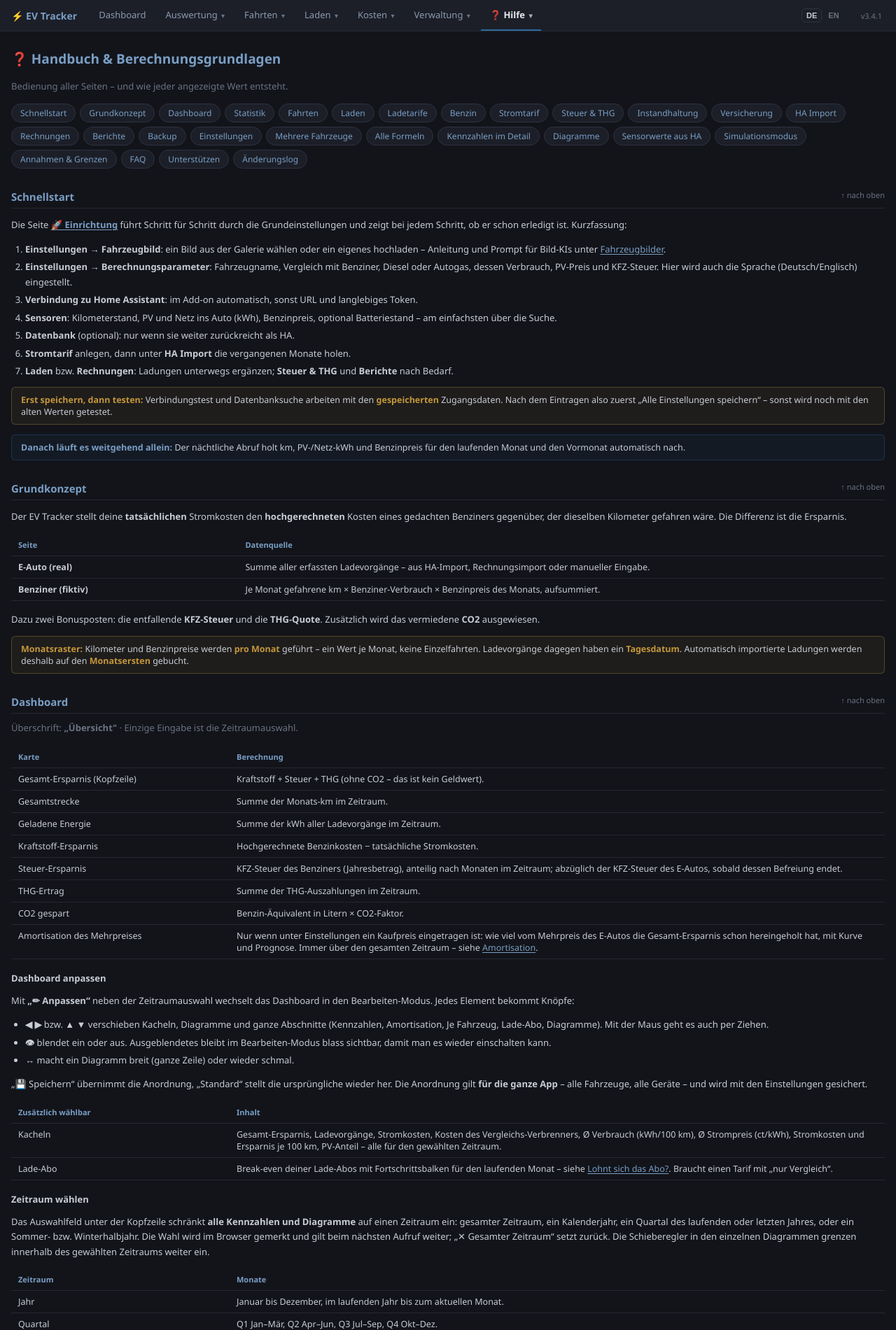
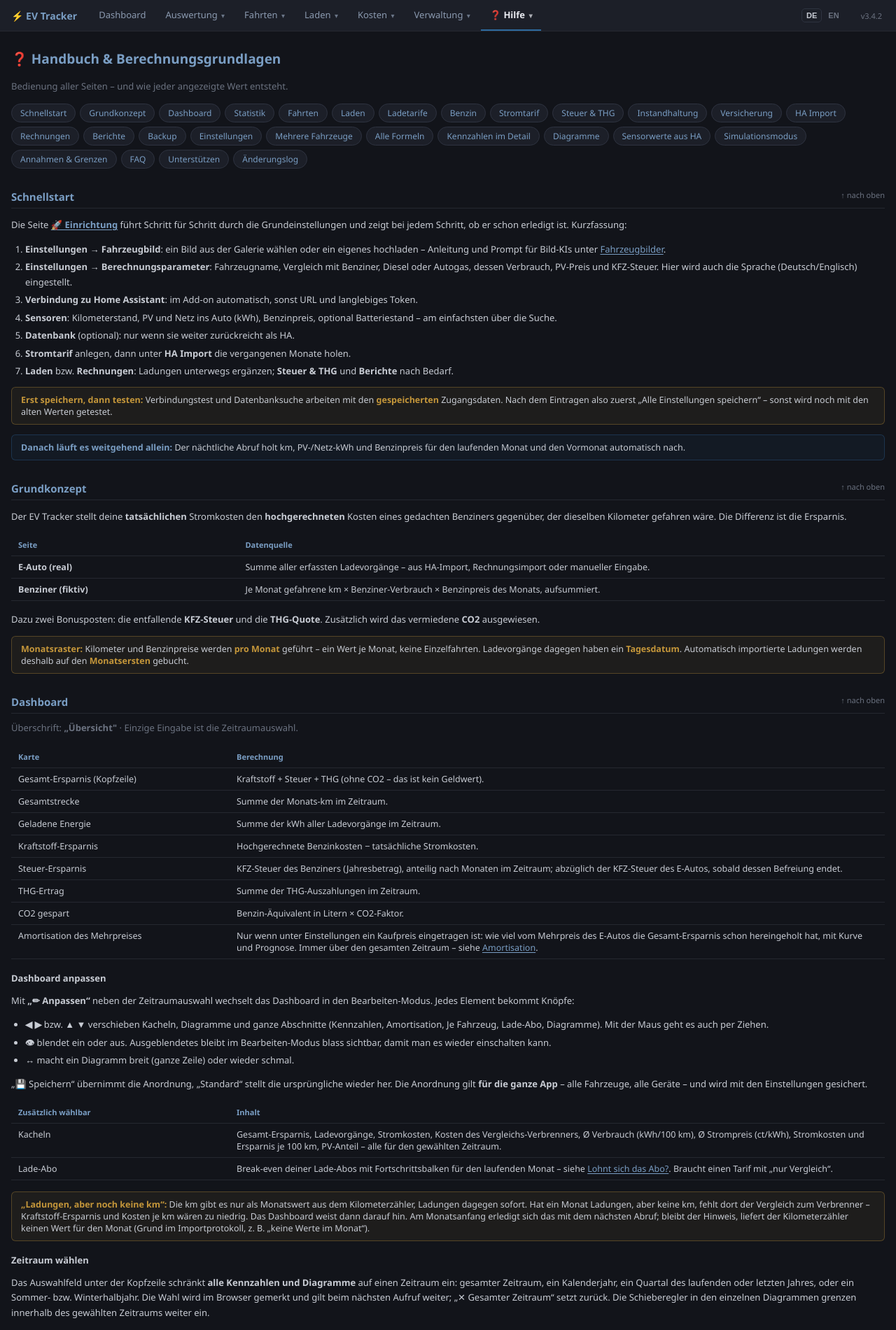
Before and after one commit to HasenbeinMH/ev-tracker-ha, a FastAPI app: page /hilfe in a window 1280 px wide. Shown: the top 1901 px of the page at 70% size. Run offline with FastAPI, Linux system fonts and the light colour scheme; data comes from the database, SQL or seed files in the repository.

Commit message:
Version 3.4.2: Ladungen ohne km
- Dashboard: Hinweis, wenn ein Monat Ladungen, aber noch keine km hat –
  Kraftstoff-Ersparnis und Kosten je km sind dort unvollstaendig
- Ladungen aus Home Assistant: km des Monats werden beim Empfang sofort
  mit abgerufen (hoechstens alle 10 Minuten, nur mit automatischem Abruf)
- Hilfe DE/EN, Uebersetzungen, neuer Test km_test.py

Co-Authored-By: Claude Opus 5.5 <noreply@anthropic.com>

```diff
--- a/config.yaml
+++ b/config.yaml
@@ -3,7 +3,7 @@
 # + webapp/Dockerfile verwenden.
 # version: muss synchron zu version.py VERSION gehalten werden (siehe dort).
 name: EV Tracker
-version: "3.4.1"
+version: "3.4.2"
 slug: ev_tracker
 description: Ladekosten, Ersparnis und Statistik für ein oder mehrere E-Autos – als Add-on direkt in Home Assistant, auf Deutsch oder Englisch.
 url: "https://github.com/HasenbeinMH/ev-tracker-ha"
--- a/version.py
+++ b/version.py
@@ -19,10 +19,20 @@ Zaehlweise: major = grosse Umbauten, minor = neue Funktion,
 patch = Fehlerbehebung oder Detailverbesserung.
 """
 
-VERSION = "3.4.1"
+VERSION = "3.4.2"
 
 # Neueste Version zuerst. "aenderungen" ist eine Liste von Klartextzeilen.
 CHANGELOG = [
+    {
+        "version": "3.4.2",
+        "datum": "2026-10-04",
+        "titel": "Ladungen ohne km",
+        "aenderungen": [
+            "Dashboard: Hinweis, wenn ein Monat Ladungen, aber noch keine km hat – dort sind Kraftstoff-Ersparnis und Kosten je km unvollstaendig (typisch am Monatsanfang bis zum naechsten Abruf)",
+            "Ladungen aus Home Assistant: beim Empfang werden die km des Monats sofort mit abgerufen (hoechstens alle 10 Minuten, nur mit automatischem Abruf) statt erst in der Nacht; Ergebnis im Importprotokoll",
+            "Hilfe ergaenzt; neuer Test km_test.py",
+        ],
+    },
     {
         "version": "3.4.1",
         "datum": "2026-10-04",
--- a/webapp/app.py
+++ b/webapp/app.py
@@ -919,7 +919,7 @@ HA_API = "HA-API"
 IMPORT_WERTE = ("km", "pv", "wallbox", "kosten", "benzin")
 
 
-def _fetch_monat(client, quelle, cfg, year, month):
+def _fetch_monat(client, quelle, cfg, year, month, nur=None):
     """Holt alle Werte eines Monats: zuerst aus der eingestellten Datenbank
     (datenquellen.py), was dort fehlt aus der HA-API.
     Unter "_quelle" steht je Wert, woher er kam (Name der Datenbank, HA_API oder None),
@@ -964,7 +964,7 @@ def _fetch_monat(client, quelle, cfg, year, month):
             return None
         return None
 
-    for key in IMPORT_WERTE:
+    for key in nur or IMPORT_WERTE:
         if key == "kosten" and not (cfg.get("ha_wallbox_cost") or cfg.get("fn_wallbox_cost")):
             out[key] = None             # optional – ohne Sensor kein Hinweis
             out["_quelle"][key] = None
@@ -1822,7 +1822,49 @@ async def ladung_empfangen(request: Request):
         _log_import([f"✗ Ladung aus HA abgelehnt: {e} · {str(daten)[:200]}"])
         return JSONResponse({"ok": False, "error": str(e)}, status_code=422)
     _log_import([heimladung.protokoll_text(ergebnis)])
+    # Die km des Monats gleich mit holen – sonst stuende die Ladung bis zum naechtlichen
+    # Abruf ohne km da (Dashboard: Ersparnis des Monats unvollstaendig)
+    threading.Thread(target=_km_nachziehen, args=(ergebnis["datum"][:7], ergebnis["fahrzeug"]),
+                     daemon=True).start()
     return ergebnis
+
+
+_km_zuletzt = {}
+_km_sperre = threading.Lock()
+KM_NACHZIEHEN_ABSTAND = 600     # Sekunden je Fahrzeug und Monat
+
+
+def _km_nachziehen(monat: str, fid: int) -> float | None:
+    """Kilometer eines Monats nach einer Ladung aus HA aktualisieren – hoechstens alle
+    10 Minuten je Fahrzeug und Monat (mehrere Ladungen kurz hintereinander). Nur mit
+    eingeschaltetem automatischem Abruf. Gibt die km zurueck (None = nicht gelesen)."""
+    import time
+    if db.SCHEMA_ZU_NEU or db.get_mail_settings().get("auto_import", "1") != "1":
+        return None
+    jetzt = time.monotonic()
+    with _km_sperre:
+        if jetzt - _km_zuletzt.get((fid, monat), -KM_NACHZIEHEN_ABSTAND) < KM_NACHZIEHEN_ABSTAND:
+            return None
+        _km_zuletzt[(fid, monat)] = jetzt
+    try:
+        cfg = db.get_ha_settings(fid)
+        verbindung = _ha_verbindung(cfg)
+        client = HAClient(**verbindung) if verbindung else None
+        dq = datenquellen.aus_einstellungen(cfg)
+        if client is None and dq is None:
+            return None
+        werte = _fetch_monat(client, dq, cfg, int(monat[:4]), int(monat[5:7]), nur=("km",))
+        km = werte.get("km")
+        if km:
+            db.set_fahrt_monat(monat, round(km, 1), fahrzeug_id=fid)
+            _log_import([f"{monat}: km nach Ladung aus HA aktualisiert: {km:.0f} km "
+                         f"({werte['_quelle']['km']})"])
+            return km
+        grund = (werte["_grund"].get("km") or {}).get("lang") or "keine Werte im Monat"
+        _log_import([f"{monat}: km nach Ladung aus HA nicht gelesen – {grund}"])
+    except Exception as e:
+        _log_import([f"{monat}: km nach Ladung aus HA nicht aktualisiert ({e})"])
+    return None
 
 
 @app.post("/einstellungen/push-token")
--- a/webapp/templates/hilfe.html
+++ b/webapp/templates/hilfe.html
@@ -133,6 +133,7 @@
   <tr><td>Kacheln</td><td>Gesamt-Ersparnis, Ladevorgänge, Stromkosten, Kosten des Vergleichs-Verbrenners, Ø Verbrauch (kWh/100 km), Ø Strompreis (ct/kWh), Stromkosten und Ersparnis je 100 km, PV-Anteil – alle für den gewählten Zeitraum.</td></tr>
   <tr><td>Lade-Abo</td><td>Break-even deiner Lade-Abos mit Fortschrittsbalken für den laufenden Monat – siehe <a href="#abo-vergleich">Lohnt sich das Abo?</a>. Braucht einen Tarif mit „nur Vergleich“.</td></tr>
 </table>
+<div class="hb-warn"><b>„Ladungen, aber noch keine km“:</b> Die km gibt es nur als Monatswert aus dem Kilometerzähler, Ladungen dagegen sofort. Hat ein Monat Ladungen, aber keine km, fehlt dort der Vergleich zum Verbrenner – Kraftstoff-Ersparnis und Kosten je km wären zu niedrig. Das Dashboard weist dann darauf hin. Am Monatsanfang erledigt sich das mit dem nächsten Abruf; bleibt der Hinweis, liefert der Kilometerzähler keinen Wert für den Monat (Grund im Importprotokoll, z. B. „keine Werte im Monat“).</div>
 <h3 id="zeitraum">Zeitraum wählen</h3>
 <p>Das Auswahlfeld unter der Kopfzeile schränkt <b>alle Kennzahlen und Diagramme</b> auf einen Zeitraum ein: gesamter Zeitraum, ein Kalenderjahr, ein Quartal des laufenden oder letzten Jahres, oder ein Sommer- bzw. Winterhalbjahr. Die Wahl wird im Browser gemerkt und gilt beim nächsten Aufruf weiter; „✕ Gesamter Zeitraum“ setzt zurück. Die Schieberegler in den einzelnen Diagrammen grenzen innerhalb des gewählten Zeitraums weiter ein.</p>
 <table>
@@ -254,6 +255,7 @@
   <li>Der nächtliche Abruf legt nur den <b>Rest</b> als Monatssumme an (Notiz „Rest ohne Einzelladung“). Ist er kleiner als 0,5 kWh, entfällt die Monatssumme.</li>
   <li>Kam eine Ladung nicht an (Add-on gerade neu gestartet), steckt sie im Rest – es fehlt nichts, nur das Datum ist dann der Monatserste.</li>
   <li>Dieselbe Ladung darf mehrfach ankommen; Kennung ist der Ladebeginn. Eine Ladung über den Monatswechsel teilt die Vorlage um 0 Uhr.</li>
+  <li><b>km gleich mit:</b> Kommt eine Ladung an, holt der Tracker sofort auch die km des Monats (höchstens alle 10 Minuten, nur mit automatischem Abruf) – sonst stünde die Ladung bis zum nächtlichen Abruf ohne km da. Das Importprotokoll zeigt das Ergebnis.</li>
 </ul>
 
 <h2 id="steuer">Steuer &amp; THG <a class="hb-oben" href="#oben">↑ nach oben</a></h2>
--- a/webapp/templates/hilfe_en.html
+++ b/webapp/templates/hilfe_en.html
@@ -136,6 +136,7 @@
   <tr><td>Tiles</td><td>Total savings, charging sessions, electricity costs, costs of the comparison combustion car, Ø consumption (kWh/100 km), Ø electricity price (ct/kWh), electricity costs and savings per 100 km, PV share – all for the selected period.</td></tr>
   <tr><td>Charging subscription</td><td>Break-even of your charging subscriptions with a progress bar for the current month – see <a href="#abo-vergleich">Does the subscription pay off?</a>. Needs a tariff marked “comparison only”.</td></tr>
 </table>
+<div class="hb-warn"><b>“Charging sessions but no km yet”:</b> km only exist as a monthly value from the odometer, whereas charging sessions arrive immediately. If a month has charging sessions but no km, the comparison with the combustion car is missing there – fuel savings and costs per km would be too low. The dashboard then points this out. At the start of a month this resolves itself with the next fetch; if the notice stays, the odometer is not delivering a value for that month (reason in the import log, e.g. “keine Werte im Monat”).</div>
 <h3 id="zeitraum">Choosing a period</h3>
 <p>The selection field below the header limits <b>all key figures and charts</b> to one period: entire period, a calendar year, a quarter of the current or last year, or a summer or winter half-year. The choice is remembered in the browser and still applies next time; “✕ Entire period” resets it. The sliders in the individual charts narrow it down further within the selected period.</p>
 <table>
@@ -257,6 +258,7 @@
   <li>The nightly fetch only creates the <b>remainder</b> as a monthly total (note “Rest ohne Einzelladung”). If it is less than 0,5 kWh, the monthly total is dropped.</li>
   <li>If a session did not arrive (add-on just restarted), it is included in the remainder – nothing is missing, only the date is then the first of the month.</li>
   <li>The same session may arrive several times; its ID is the start of charging. The template splits a session across the turn of the month at midnight.</li>
+  <li><b>km at the same time:</b> when a session arrives, the tracker immediately fetches the km of the month as well (at most every 10 minutes, only with the automatic fetch switched on) – otherwise the session would sit there without km until the nightly fetch. The import log shows the result.</li>
 </ul>
 
 <h2 id="steuer">Tax &amp; GHG <a class="hb-oben" href="#oben">↑ back to top</a></h2>
--- a/zeitraum.py
+++ b/zeitraum.py
@@ -234,6 +234,9 @@ def kennzahlen(z: dict, daten: dict) -> dict:
         if l["menge_kwh"]:          # Grundgebuehr-Eintraege haben keine kWh
             kwh_m[l["datum"][:7]] = kwh_m.get(l["datum"][:7], 0) + l["menge_kwh"]
     beide = [m for m in km_m if m in kwh_m and km_m[m] > 0]
+    # Monate mit Ladungen, aber ohne km: dort fehlt der Vergleich zum Verbrenner –
+    # typisch im laufenden Monat bis zum naechsten Abruf der km
+    ohne_km = sorted(m for m in kwh_m if not km_m.get(m))
     v_km = sum(km_m[m] for m in beide)
     verbrauch = sum(kwh_m[m] for m in beide) / v_km * 100 if v_km else None
 
@@ -270,6 +273,7 @@ def kennzahlen(z: dict, daten: dict) -> dict:
         "ersparnis_100km":  ersparnis_kraft / km * 100 if km else None,
         "strompreis_ct":    strom_kosten / kwh * 100 if kwh else None,
         "anteile":          {q: (v / kwh * 100 if kwh else None) for q, v in quellen.items()},
+        "ohne_km":          ohne_km,
     }
 
 
@@ -437,6 +441,7 @@ def kennzahlen_summe(liste: list, titel: str) -> dict:
         "strompreis_ct": kosten / kwh * 100 if kwh else None,
         "anteile": {q: (v / kwh * 100 if kwh else None) for q, v in quellen.items()},
         "_quellen": quellen,
+        "ohne_km": sorted({m for x in liste for m in x.get("ohne_km", [])}),
     }
 
 
```
Also changed, not shown: tests/km_test.py (added, +135 -0 lines), webapp/templates/dashboard.html (+9 -0 lines), CHANGELOG.md, i18n/en.json.
